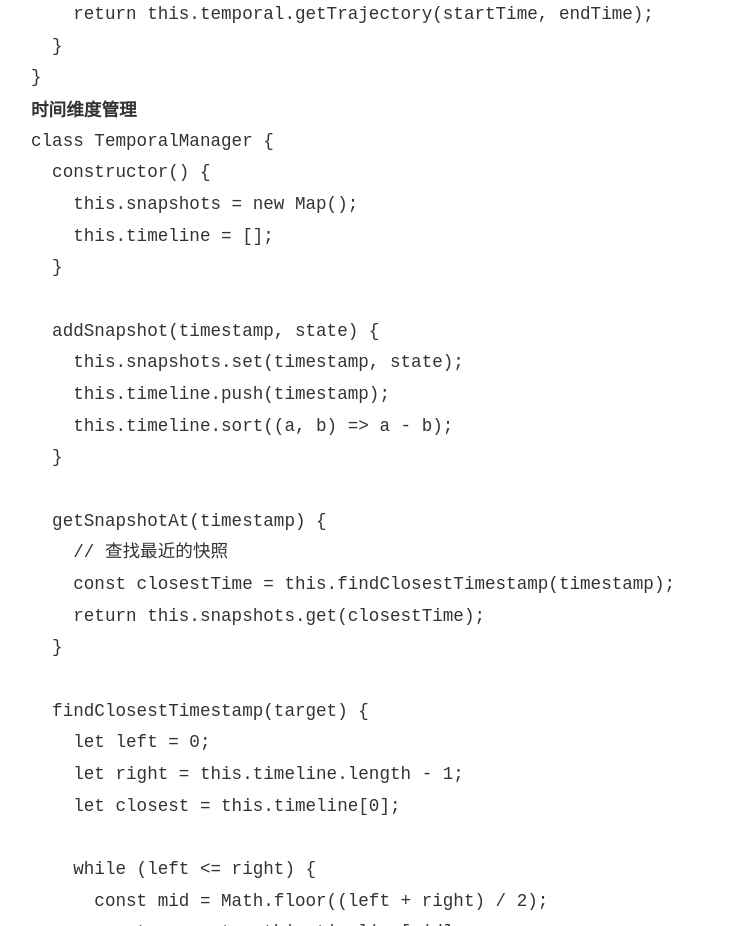
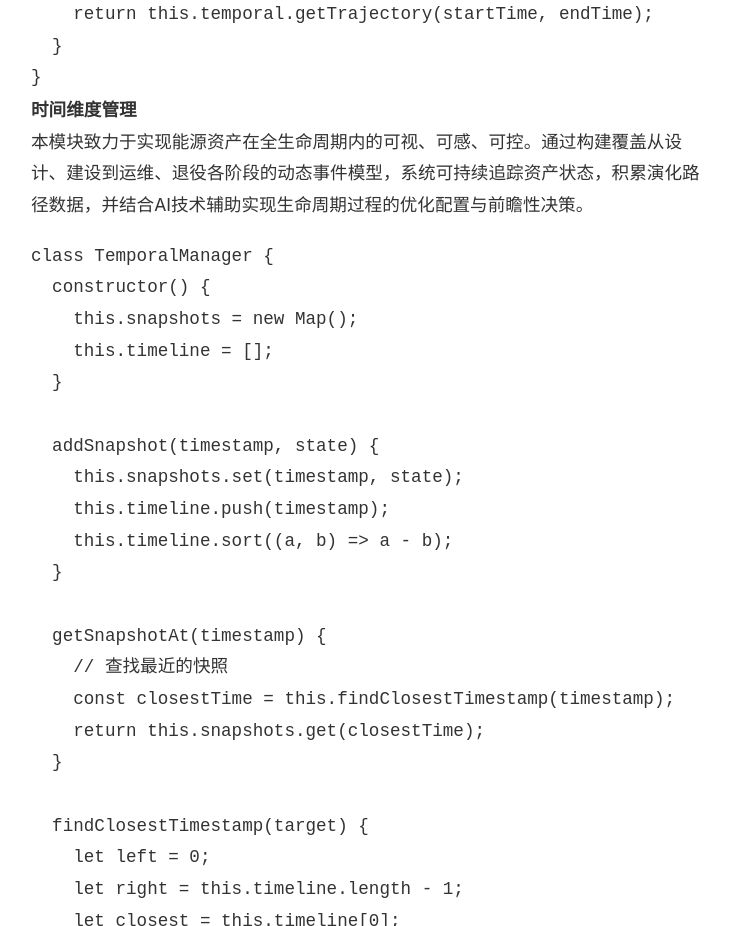
Before and after one commit to Sschizoo/1201.github.io, a website: page posts/post003.html in a window 1280 px wide. Shown: the part 2300-3226 px from the top of the page, without its empty margins (269-999 px from the left). Drawn offline with Linux system fonts and the light colour scheme.

Commit message:
Update post003.html

```diff
--- a/posts/post003.html
+++ b/posts/post003.html
@@ -75,6 +75,7 @@
 }
 </code></pre>
 <h4>时间维度管理</h4>
+<p>本模块致力于实现能源资产在全生命周期内的可视、可感、可控。通过构建覆盖从设计、建设到运维、退役各阶段的动态事件模型，系统可持续追踪资产状态，积累演化路径数据，并结合AI技术辅助实现生命周期过程的优化配置与前瞻性决策。</p>
 <pre><code class="language-javascript">class TemporalManager {
   constructor() {
     this.snapshots = new Map();
```
